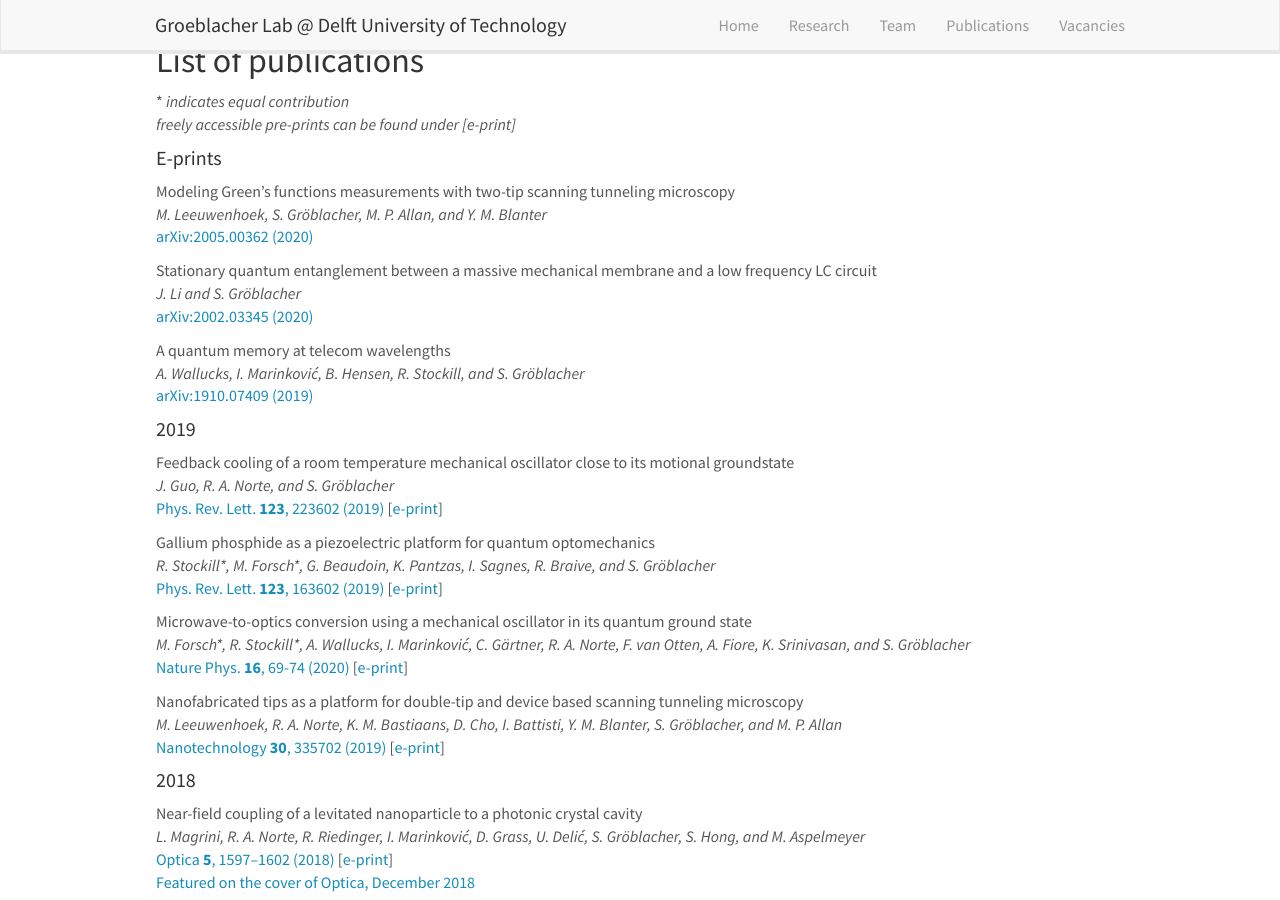
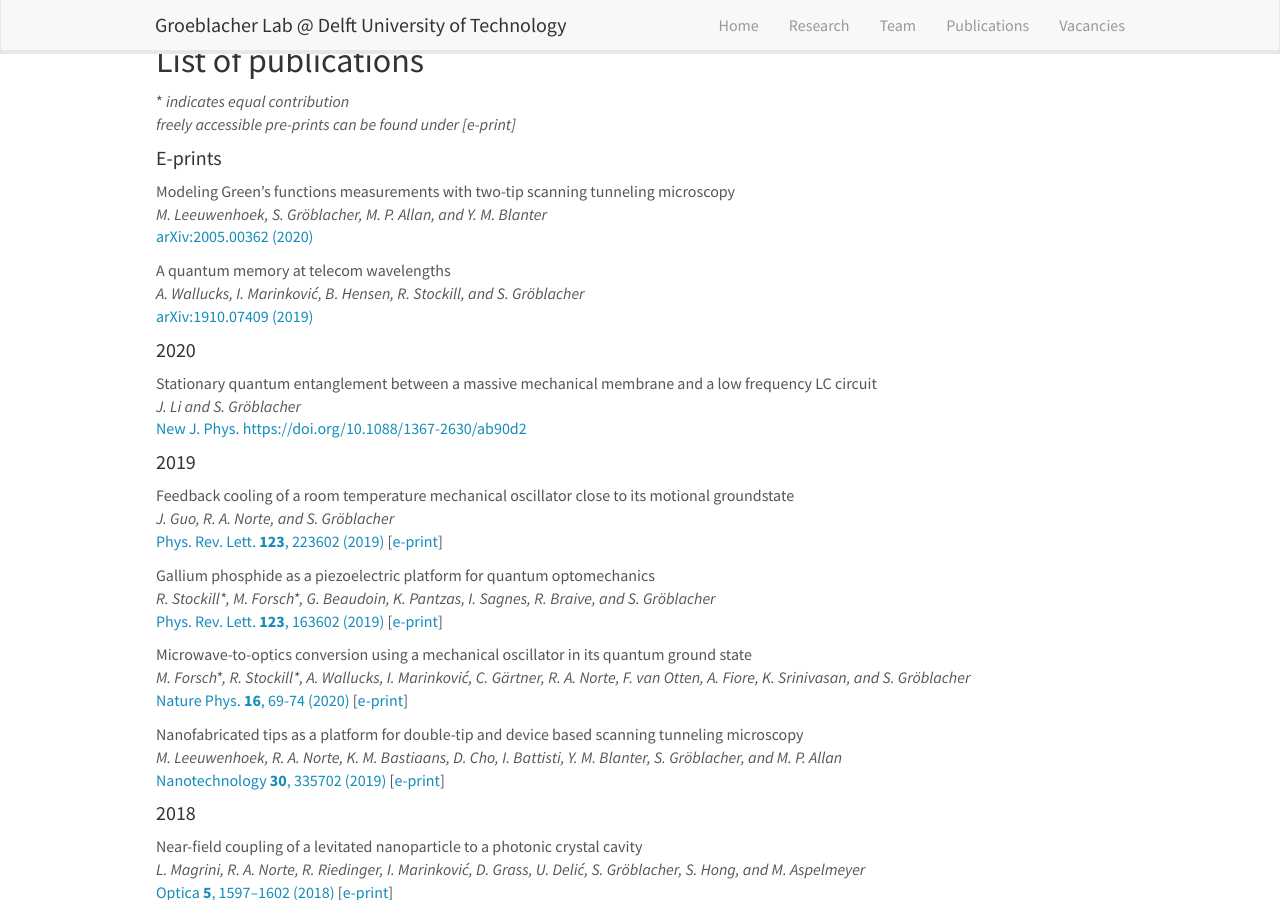
Before and after one commit to sgroeblacher/groeblacherlab, a Jekyll site: the page built from _pages/publications.md, in a window 1280 px wide and 900 px high, scrolled down 2322 px. Built offline with Jekyll 4.4.1, drawn with Linux system fonts in a browser that asks for light colours; nearby versions of some CDN libraries; some of the changed lines change nothing that is shown.

Commit message:
modified:   _data/publist.yml

```diff
--- a/_data/publist.yml
+++ b/_data/publist.yml
@@ -10,20 +10,6 @@
   highlight: 0
   news2:
   newyear: 1
-  year: E-prints
-
-- title: "Stationary quantum entanglement between a massive mechanical membrane and a low frequency LC circuit"
-  image:
-  description:
-  authors: J. Li and S. Gröblacher
-  link:
-    url: https://arxiv.org/abs/2002.03345
-    display: arXiv:2002.03345 (2020)
-  arxiv: 0
-  eprint:
-  highlight: 0
-  news2:
-  newyear: 0
   year: E-prints
 
 - title: "A quantum memory at telecom wavelengths"
@@ -39,6 +25,20 @@
   news2:
   newyear: 0
   year:
+
+- title: "Stationary quantum entanglement between a massive mechanical membrane and a low frequency LC circuit"
+  image:
+  description:
+  authors: J. Li and S. Gröblacher
+  link:
+    url: https://doi.org/10.1088/1367-2630/ab90d2
+    display: New J. Phys. https://doi.org/10.1088/1367-2630/ab90d2
+  arxiv: 0
+  eprint: https://arxiv.org/abs/2002.03345
+  highlight: 0
+  news2:
+  newyear: 1
+  year: 2020
 
 - title: "Feedback cooling of a room temperature mechanical oscillator close to its motional groundstate"
   image: RTcooling.png
```
